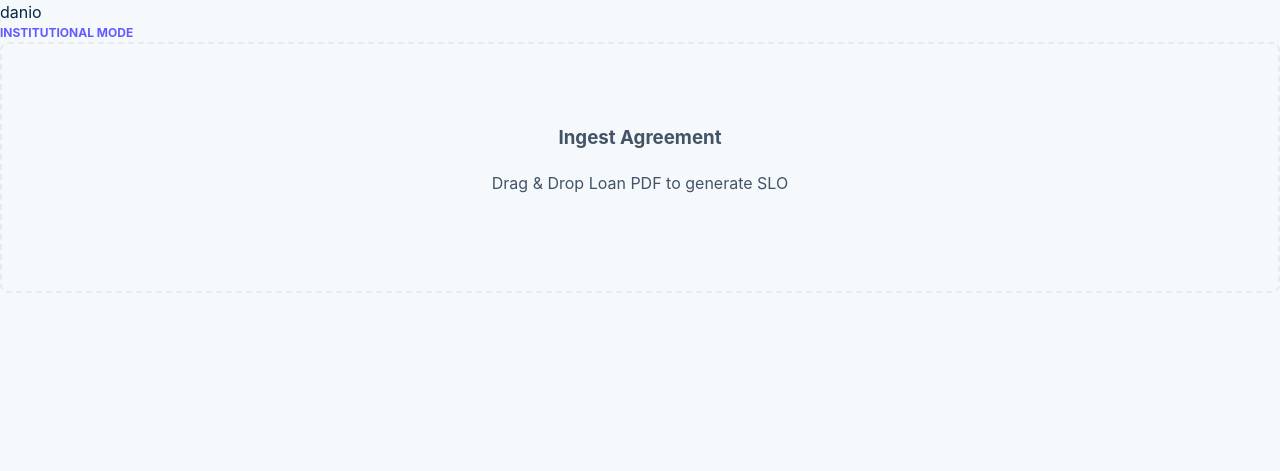
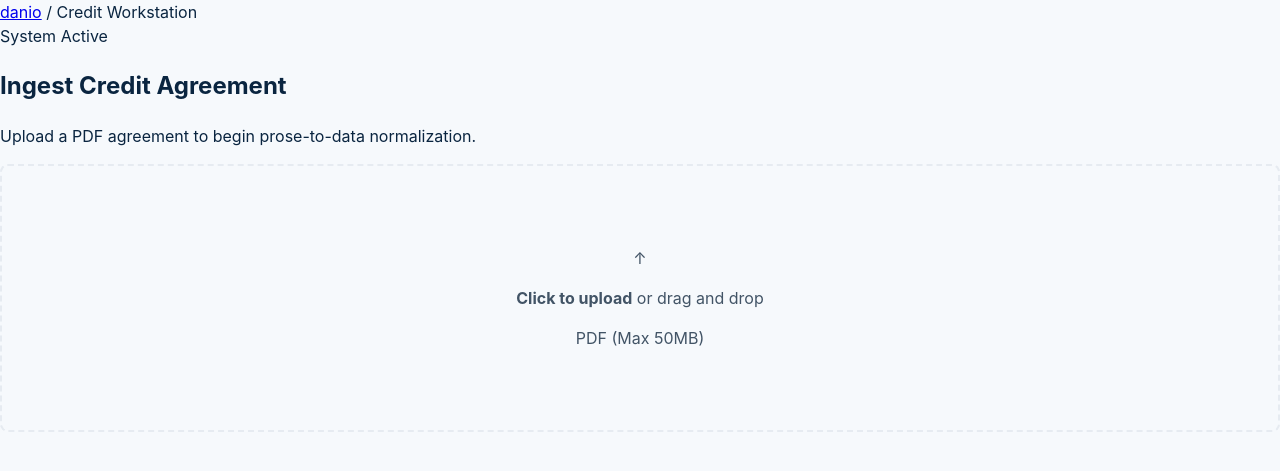
Before and after one commit to edimaudo/danio, a Flask app: page /workstation in a window 1280 px wide. Shown: the top 471 px of the page. Run offline with Flask 3, Linux system fonts and the light colour scheme.

Commit message:
Update app.html

```diff
--- a/templates/app.html
+++ b/templates/app.html
@@ -2,46 +2,79 @@
 <html lang="en">
 <head>
     <meta charset="UTF-8">
-    <title>danio Workstation</title>
-    <link rel="stylesheet" href="/static/style.css">
+    <meta name="viewport" content="width=device-width, initial-scale=1.0">
+    <title>danio | Workstation</title>
+    <link rel="stylesheet" href="{{ url_for('static', filename='style.css') }}">
 </head>
-<body>
-    <nav class="workstation-nav">
-        <div class="nav-brand">danio</div>
-        <div style="font-size: 12px; font-weight: 700; color: #635BFF;">INSTITUTIONAL MODE</div>
+<body class="app-bg">
+    <nav class="nav-shell">
+        <div class="nav-content">
+            <div class="nav-left">
+                <a href="/" class="brand-link">danio</a>
+                <span class="nav-divider">/</span>
+                <span class="nav-current">Credit Workstation</span>
+            </div>
+            <div class="nav-right">
+                <div class="system-status">
+                    <span class="status-indicator"></span> System Active
+                </div>
+            </div>
+        </div>
     </nav>
 
-    <main class="container">
-        <div class="card">
-            <div class="drop-zone" id="drop-zone">
-                <h3 style="margin-top:0">Ingest Agreement</h3>
-                <p>Drag & Drop Loan PDF to generate SLO</p>
-                <input type="file" id="file-input" hidden>
-            </div>
-        </div>
-
-        <div class="card" id="slo-form" style="display:none;">
-            <span class="form-label">Instrument Type</span>
-            <input type="text" id="f-type" class="form-input">
-
-            <div style="display:flex; gap:20px">
-                <div style="flex:1">
-                    <span class="form-label">Margin (%)</span>
-                    <input type="text" id="f-margin" class="form-input">
+    <main class="app-container">
+        <section id="upload-stage" class="stage-wrap">
+            <div class="central-card">
+                <div class="card-header">
+                    <h2>Ingest Credit Agreement</h2>
+                    <p>Upload a PDF agreement to begin prose-to-data normalization.</p>
                 </div>
-                <div style="flex:1">
-                    <span class="form-label">Leverage Cap</span>
-                    <input type="text" id="f-lev" class="form-input">
+                <div class="drop-zone" id="drop-zone">
+                    <div class="drop-content">
+                        <div class="upload-icon">↑</div>
+                        <p><strong>Click to upload</strong> or drag and drop</p>
+                        <span>PDF (Max 50MB)</span>
+                    </div>
+                    <input type="file" id="file-input" hidden>
                 </div>
             </div>
+        </section>
 
-            <span class="form-label">Jurisdiction</span>
-            <input type="text" id="f-law" class="form-input">
+        <section id="slo-view" class="stage-wrap" style="display:none;">
+            <div class="verification-layout">
+                <div class="panel main-panel">
+                    <span class="panel-label">Standardized Form View</span>
+                    <div class="form-grid">
+                        <div class="field">
+                            <label>Instrument Type</label>
+                            <input type="text" id="f-type" spellcheck="false">
+                        </div>
+                        <div class="field">
+                            <label>Jurisdiction</label>
+                            <input type="text" id="f-law" spellcheck="false">
+                        </div>
+                        <div class="field">
+                            <label>Base Margin (%)</label>
+                            <input type="text" id="f-margin" spellcheck="false">
+                        </div>
+                        <div class="field">
+                            <label>Leverage Ceiling</label>
+                            <input type="text" id="f-lev" spellcheck="false">
+                        </div>
+                    </div>
+                    <div class="action-bar">
+                        <button class="btn-primary" onclick="location.reload()">Process New Document</button>
+                    </div>
+                </div>
 
-            <span class="form-label">Standardized JSON Object</span>
-            <pre id="raw-slo" style="background:#F6F9FC; padding:15px; font-size:11px; border-radius:4px; border:1px solid #E6EBF1"></pre>
-        </div>
+                <div class="panel side-panel">
+                    <span class="panel-label">JSON SLO Output</span>
+                    <pre id="raw-output"></pre>
+                </div>
+            </div>
+        </section>
     </main>
-    <script src="/static/script.js"></script>
+
+    <script src="{{ url_for('static', filename='script.js') }}"></script>
 </body>
 </html>
```
